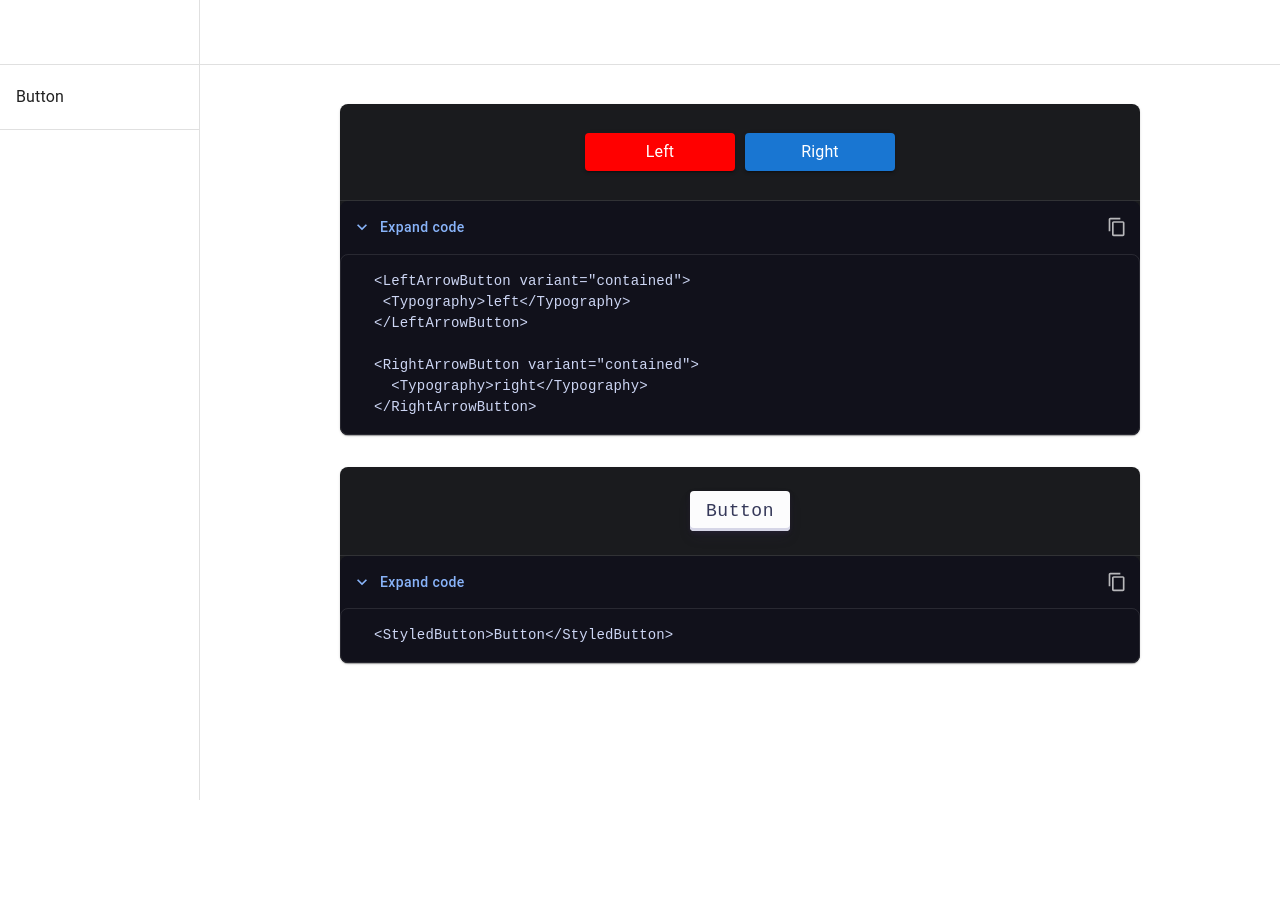
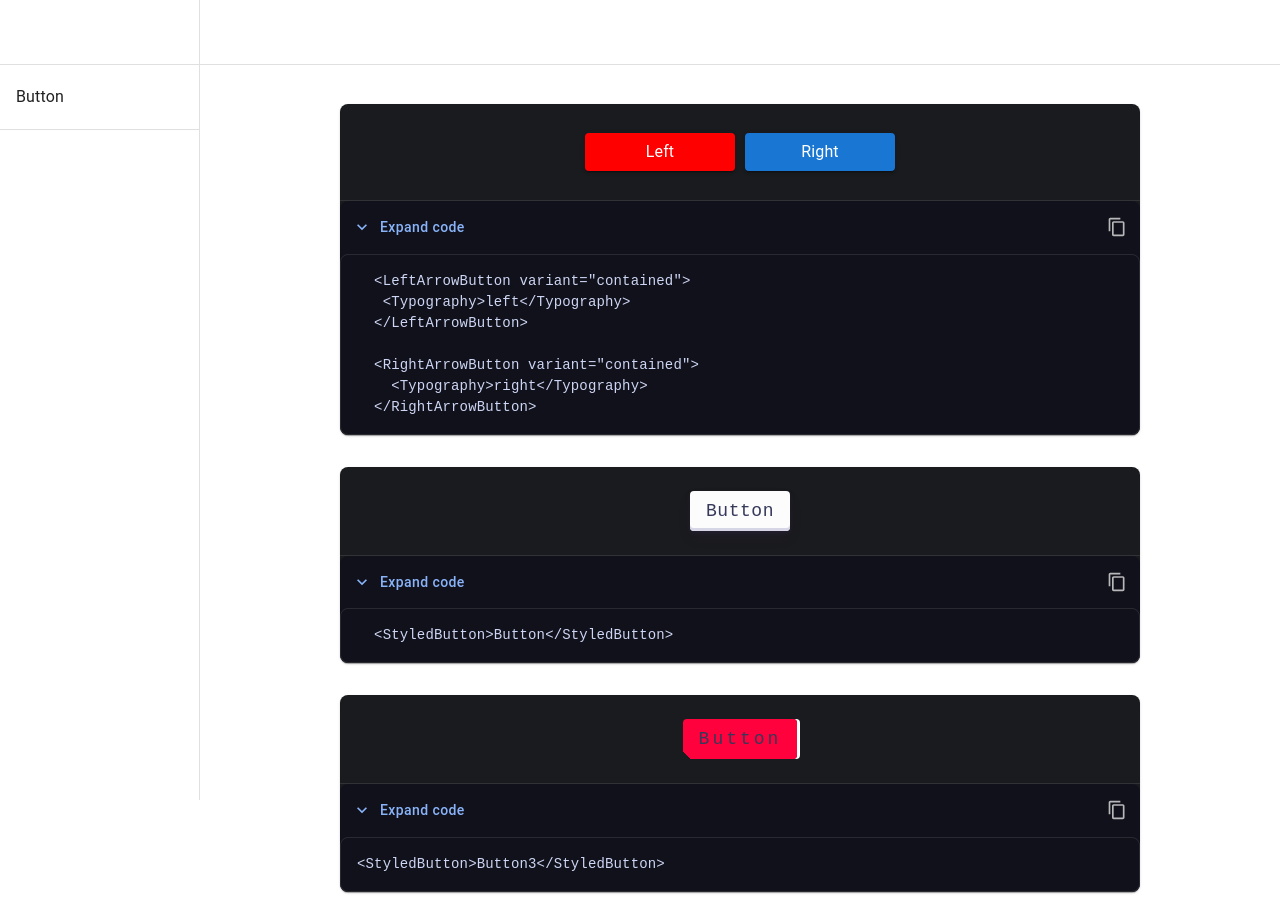
Before and after one commit to Surjendu-kar/ByteUI-Core, a React (Vite) app: page / in a window 1280 px wide. Before the commit the page ends 800 px from the top, so only its background shows below. Built offline with nearby package versions, Linux system fonts and the light colour scheme.

Commit message:
add btn 3

```diff
--- a/src/components/Buttons/Button1.tsx
+++ b/src/components/Buttons/Button1.tsx
@@ -179,7 +179,7 @@ const Button1 = () => {
     </>
   );
 
-  export default ButtonDemo;`;
+export default ButtonDemo;`;
 
   return (
     <CodeViewer shortCode={shortCode} fullCode={fullCode} demo={ButtonDemo} />
--- /dev/null
+++ b/src/components/Buttons/Button3.tsx
@@ -0,0 +1,240 @@
+import { FC } from "react";
+import { Button, styled, keyframes } from "@mui/material";
+import CodeViewer from "../CodeViewer/CodeViewer";
+
+const glitchAnimation = keyframes`
+  0% {
+    clip-path: inset(80% -6px 0 0);
+    transform: translate(-20px, -10px);
+  }
+  10% {
+    clip-path: inset(10% -6px 85% 0);
+    transform: translate(10px, 10px);
+  }
+  20% {
+    clip-path: inset(80% -6px 0 0);
+    transform: translate(-10px, 10px);
+  }
+  30% {
+    clip-path: inset(10% -6px 85% 0);
+    transform: translate(0px, 5px);
+  }
+  40% {
+    clip-path: inset(50% -6px 30% 0);
+    transform: translate(-5px, 0px);
+  }
+  50% {
+    clip-path: inset(10% -6px 85% 0);
+    transform: translate(5px, 0px);
+  }
+  60% {
+    clip-path: inset(40% -6px 43% 0);
+    transform: translate(5px, 10px);
+  }
+  70% {
+    clip-path: inset(50% -6px 30% 0);
+    transform: translate(-10px, 10px);
+  }
+  80% {
+    clip-path: inset(80% -6px 5% 0);
+    transform: translate(20px, -10px);
+  }
+  90% {
+    clip-path: inset(80% -6px 0 0);
+    transform: translate(-10px, 0px);
+  }
+  100% {
+    clip-path: inset(80% -6px 0 0);
+    transform: translate(0);
+  }`;
+
+const StyledButton = styled(Button)(() => ({
+  height: "40px",
+  padding: "0 16px",
+  backgroundColor: "#FCFCFD",
+  borderRadius: "4px",
+  color: "#36395A",
+  fontFamily: '"JetBrains Mono", monospace',
+  fontSize: "18px",
+  lineHeight: 1,
+  textAlign: "left",
+  textTransform: "none",
+  transition: "box-shadow 0.15s, transform 0.15s",
+  userSelect: "none",
+  touchAction: "manipulation",
+  whiteSpace: "nowrap",
+  display: "inline-flex",
+  alignItems: "center",
+  justifyContent: "center",
+  position: "relative",
+  cursor: "pointer",
+  border: "none",
+  background: "linear-gradient(45deg, transparent 5%, #FF013C 5%)",
+  letterSpacing: "3px",
+  boxShadow: "3px 0px 0px #fff",
+  outline: "transparent",
+
+  "&::after": {
+    content: '"ALTERNATE TEXT"',
+    display: "block",
+    position: "absolute",
+    top: 0,
+    left: 0,
+    right: 0,
+    bottom: 0,
+    background:
+      "linear-gradient(45deg, transparent 3%, #00E6F6 3%, #00E6F6 5%, #FF013C 5%)",
+    textShadow: "-3px -3px 0px #F8F005, 3px 3px 0px #00E6F6",
+    clipPath: "inset(50% 50% 50% 50%)",
+  },
+
+  "&:hover::after": {
+    animation: `${glitchAnimation} 1s steps(2, end)`,
+  },
+
+  "&:focus": {
+    boxShadow:
+      "#D6D6E7 0 0 0 1.5px inset, rgba(45, 35, 66, 0.4) 0 2px 4px, rgba(45, 35, 66, 0.3) 0 7px 13px -3px, #D6D6E7 0 -3px 0 inset",
+  },
+
+  "&:hover": {
+    boxShadow:
+      "rgba(45, 35, 66, 0.4) 0 4px 8px, rgba(45, 35, 66, 0.3) 0 7px 13px -3px, #D6D6E7 0 -3px 0 inset",
+    transform: "translateY(-2px)",
+  },
+
+  "&:active": {
+    boxShadow: "#D6D6E7 0 3px 7px inset",
+    transform: "translateY(2px)",
+  },
+}));
+
+const ButtonDemo: FC = () => {
+  return <StyledButton>Button</StyledButton>;
+};
+
+const Button3: FC = () => {
+  const shortCode = `<StyledButton>Button3</StyledButton>`;
+
+  const fullCode = `import { Button, styled, keyframes } from "@mui/material";
+
+const glitchAnimation = keyframes\`
+  0% {
+    clip-path: inset(80% -6px 0 0);
+    transform: translate(-20px, -10px);
+  }
+  10% {
+    clip-path: inset(10% -6px 85% 0);
+    transform: translate(10px, 10px);
+  }
+  20% {
+    clip-path: inset(80% -6px 0 0);
+    transform: translate(-10px, 10px);
+  }
+  30% {
+    clip-path: inset(10% -6px 85% 0);
+    transform: translate(0px, 5px);
+  }
+  40% {
+    clip-path: inset(50% -6px 30% 0);
+    transform: translate(-5px, 0px);
+  }
+  50% {
+    clip-path: inset(10% -6px 85% 0);
+    transform: translate(5px, 0px);
+  }
+  60% {
+    clip-path: inset(40% -6px 43% 0);
+    transform: translate(5px, 10px);
+  }
+  70% {
+    clip-path: inset(50% -6px 30% 0);
+    transform: translate(-10px, 10px);
+  }
+  80% {
+    clip-path: inset(80% -6px 5% 0);
+    transform: translate(20px, -10px);
+  }
+  90% {
+    clip-path: inset(80% -6px 0 0);
+    transform: translate(-10px, 0px);
+  }
+  100% {
+    clip-path: inset(80% -6px 0 0);
+    transform: translate(0);
+  }
+\`;
+
+const StyledButton = styled(Button)(({ theme }) => ({
+  height: "40px",
+  padding: "0 16px",
+  backgroundColor: "#FCFCFD",
+  borderRadius: "4px",
+  color: "#36395A",
+  fontFamily: '"JetBrains Mono", monospace',
+  fontSize: "18px",
+  lineHeight: 1,
+  textAlign: "left",
+  textTransform: "none",
+  transition: "box-shadow 0.15s, transform 0.15s",
+  userSelect: "none",
+  touchAction: "manipulation",
+  whiteSpace: "nowrap",
+  display: "inline-flex",
+  alignItems: "center",
+  justifyContent: "center",
+  position: "relative",
+  cursor: "pointer",
+  border: "none",
+  background: "linear-gradient(45deg, transparent 5%, #FF013C 5%)",
+  letterSpacing: "3px",
+  boxShadow: "3px 0px 0px #fff",
+  outline: "transparent",
+
+  "&::after": {
+    content: '"ALTERNATE TEXT"',
+    display: "block",
+    position: "absolute",
+    top: 0,
+    left: 0,
+    right: 0,
+    bottom: 0,
+    background:
+      "linear-gradient(45deg, transparent 3%, #00E6F6 3%, #00E6F6 5%, #FF013C 5%)",
+    textShadow: "-3px -3px 0px #F8F005, 3px 3px 0px #00E6F6",
+    clipPath: "inset(50% 50% 50% 50%)",
+  },
+
+  "&:hover::after": {
+    animation: \`\${glitchAnimation} 1s steps(2, end)\`,
+  },
+
+  "&:focus": {
+    boxShadow:
+      "#D6D6E7 0 0 0 1.5px inset, rgba(45, 35, 66, 0.4) 0 2px 4px, rgba(45, 35, 66, 0.3) 0 7px 13px -3px, #D6D6E7 0 -3px 0 inset",
+  },
+
+  "&:hover": {
+    boxShadow:
+      "rgba(45, 35, 66, 0.4) 0 4px 8px, rgba(45, 35, 66, 0.3) 0 7px 13px -3px, #D6D6E7 0 -3px 0 inset",
+    transform: "translateY(-2px)",
+  },
+
+  "&:active": {
+    boxShadow: "#D6D6E7 0 3px 7px inset",
+    transform: "translateY(2px)",
+  },
+}));
+
+const ButtonDemo = () => {
+  return <StyledButton>Button3</StyledButton>;
+};
+
+export default ButtonDemo;`;
+
+  return (
+    <CodeViewer shortCode={shortCode} fullCode={fullCode} demo={ButtonDemo} />
+  );
+};
+
+export default Button3;
--- a/src/components/Buttons/Buttons.tsx
+++ b/src/components/Buttons/Buttons.tsx
@@ -1,6 +1,7 @@
 import { Box, Stack } from "@mui/material";
 import Button1 from "./Button1";
 import Button2 from "./Button2";
+import Button3 from "./Button3";
 
 function Buttons() {
   return (
@@ -11,6 +12,9 @@ function Buttons() {
       <Box sx={{ width: "100%" }}>
         <Button2 />
       </Box>
+      <Box sx={{ width: "100%" }}>
+        <Button3 />
+      </Box>
     </Stack>
   );
 }
--- a/src/components/CodeViewer/CodeViewer.tsx
+++ b/src/components/CodeViewer/CodeViewer.tsx
@@ -98,7 +98,7 @@ const CodeViewer: FC<CodeViewerProps> = ({
             fontFamily: "monospace",
             fontSize: "0.875rem",
             color: "#cdd6f4",
-            maxHeight: isExpanded ? "400px" : "none",
+            maxHeight: isExpanded ? "300px" : "none",
             overflow: "auto",
             "&:hover": {
               border: "1px solid #3b82f680",
```
